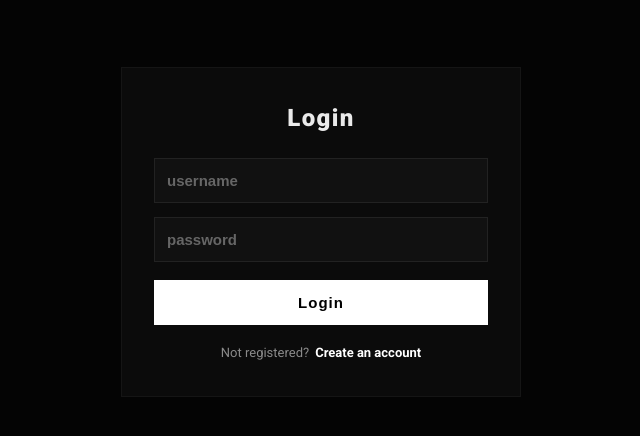
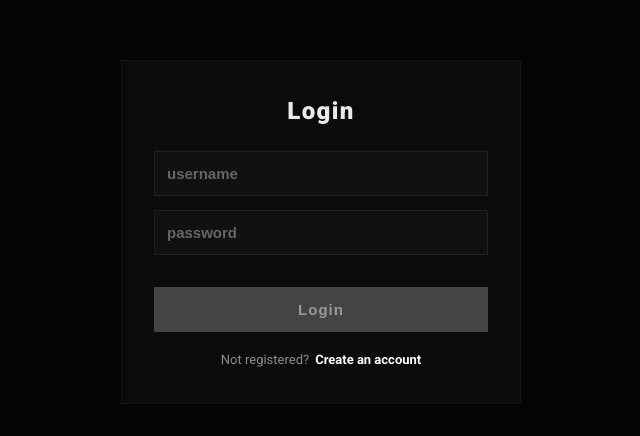
Before and after one commit to farron65/tren-den, a React (Vite) app in the folder frontend/: page / in a window 1280 px wide. Shown: the part 128-564 px from the top of the page, without its empty margins (319-959 px from the left). Built offline with nearby package versions, Linux system fonts and the light colour scheme.

Commit message:
Disable auth form submission until required fields are filled

```diff
--- a/frontend/src/App.tsx
+++ b/frontend/src/App.tsx
@@ -42,7 +42,7 @@ function App() {
             <Routes>
 
                 <Route path={"/signup"} element={<Signup />}></Route>
-                    <Route path={"/"} element={<Login updateToken={updateToken}/>}></Route>
+                <Route path={"/"} element={<Login updateToken={updateToken}/>}></Route>
                 <Route path={"/login"} element={<Login updateToken={updateToken}/>}></Route>
 
                 <Route element={
--- a/frontend/src/components/Login.tsx
+++ b/frontend/src/components/Login.tsx
@@ -10,6 +10,9 @@ export default function Login({updateToken}: LoginProps) {
 
     const [userName, setUserName] = useState("");
     const [userPassword, setUserPassword] = useState("");
+
+    const isValid = userName.trim() && userPassword.trim()
+
     const navigate = useNavigate();
 
     async function handleSubmit(e: React.FormEvent) {
@@ -31,7 +34,7 @@ export default function Login({updateToken}: LoginProps) {
         try {
             const response = await fetch(`${url}/login`, requestOptions);
             if (!response.ok) {
-                throw new Error(`Response status:${response.status}`);
+                throw new Error(`You entered invalid data.`);
             }
 
             const result = await response.json();
@@ -53,11 +56,12 @@ export default function Login({updateToken}: LoginProps) {
         <div className="auth-page">
             <div className="auth-card">
                 <h1 className="auth-title">Login</h1>
-                <form className="auth-form">
+                <form className="auth-form" onSubmit={(e) => handleSubmit(e)}>
                     <input type="text" value={userName} onChange={(e) => setUserName(e.target.value)} placeholder="username" required/>
                     <input type="password" value={userPassword} onChange={(e) => setUserPassword(e.target.value)} placeholder="password"/>
+
+                    <button className="auth-submit" disabled={!isValid} type="submit">Login</button>
                 </form>
-                <button className="auth-submit" type="submit" onClick={(e) => handleSubmit(e)}>Login</button>
                 <p className="auth-footer">
                     Not registered?
                     <Link to="/signup">Create an account</Link>
--- a/frontend/src/components/Signup.tsx
+++ b/frontend/src/components/Signup.tsx
@@ -8,20 +8,15 @@ export default function Signup() {
     const [userPassword, setUserPassword] = useState("");
     const [userEmail, setUserEmail] = useState("");
 
+    const isValid = userName.trim() && userPassword.trim() && userEmail.includes("@")
+
     const navigate = useNavigate();
 
     async function handleSubmit(e: React.FormEvent) {
         e.preventDefault();
 
         const url = import.meta.env.VITE_API_URL;
-        if (userName.trim().length === 0 || userPassword.trim().length === 0) {
-            return alert("All fields must be filled.");
-        }
 
-
-        if (userEmail.trim().length === 0) {
-            return alert("All fields must be filled.");
-        }
         const data = {
             username: userName,
             email: userEmail,
@@ -38,7 +33,7 @@ export default function Signup() {
             });
 
             if (!response.ok) {
-                throw new Error(`Response status:${response.status}`);
+                throw new Error(`You entered invalid data.`);
             }
             const result = await response.json();
             alert(
@@ -49,7 +44,7 @@ export default function Signup() {
             setUserPassword("");
             setUserEmail("");
 
-            navigate("/workouts");
+            navigate("/login");
         }
         catch(error) {
             alert(error);
@@ -59,12 +54,13 @@ export default function Signup() {
         <div className="auth-page">
             <div className="auth-card">
                 <h1 className="auth-title">Sign Up</h1>
-                <form className="auth-form">
+                <form className="auth-form" onSubmit={(e) => handleSubmit(e)}>
                     <input type="text" value={userName} onChange={(e) => setUserName(e.target.value)} placeholder="username" required/>
                     <input type="text" value={userEmail} onChange={(e) => setUserEmail(e.target.value)} placeholder="email address"/>
                     <input type="password" value={userPassword} onChange={(e) => setUserPassword(e.target.value)} placeholder="password"/>
+
+                    <button className="auth-submit" disabled={!isValid} type="submit">Create</button>
                 </form>
-                <button className="auth-submit" type="submit" onClick={(e) => handleSubmit(e)}>Create</button>
                 <p className="auth-footer">
                     Already registered?
                     <Link to="/login">Sign In</Link>
--- a/frontend/src/components/auth.css
+++ b/frontend/src/components/auth.css
@@ -82,6 +82,15 @@
     filter: brightness(0.92);
 }
 
+.auth-submit:disabled {
+  background: #444;
+  color: #999;
+  cursor: not-allowed;
+  pointer-events: none;
+  filter: none;
+}
+
+
 /* ===== Footer ===== */
 .auth-footer {
     margin-top: 20px;
```
